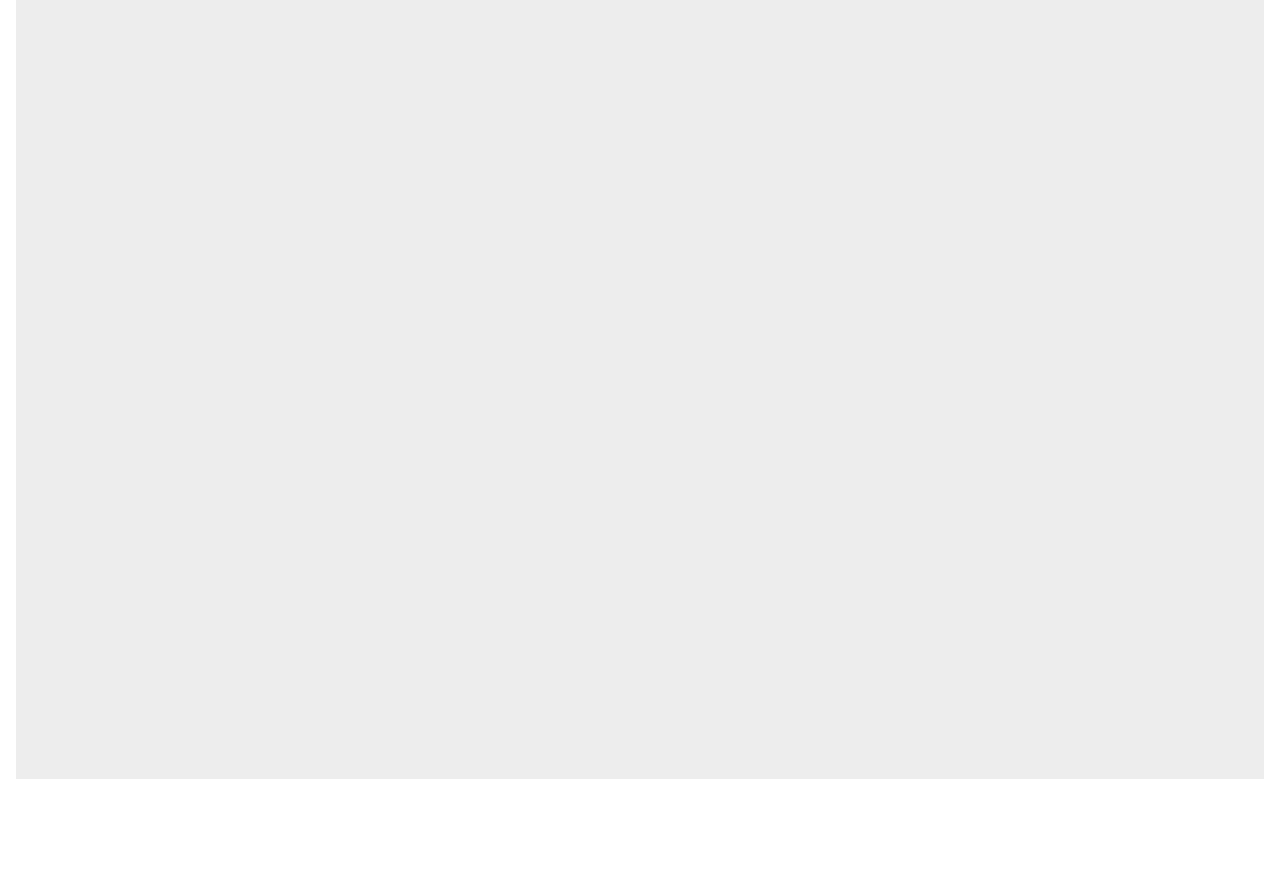
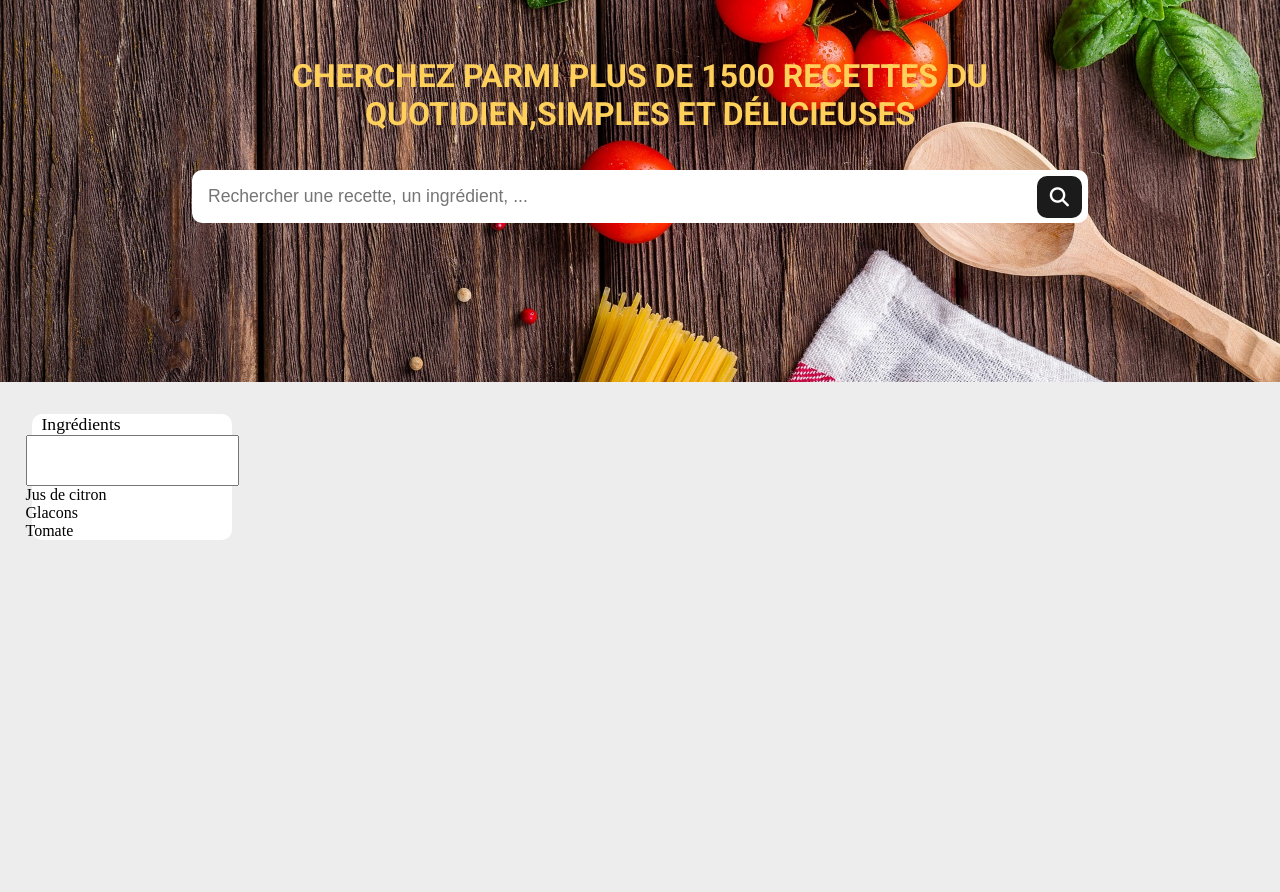
Before and after one commit to Benji-devw/petits-plats, a website: page index.html in a window 1280 px wide. Shown: the part 98-990 px from the top of the page. Before the commit the page ends 893 px from the top, so only its background shows below. Drawn offline with nearby package versions, Linux system fonts and the light colour scheme; files that its build step writes are made by us from their sources; a web font is replaced by a local one.

Commit message:
integration/header

```diff
--- a/assets/styles/sass/components/_variables.scss
+++ b/assets/styles/sass/components/_variables.scss
@@ -3,6 +3,8 @@ $maxW: 1440px;
 
 // Colors
 $color-grey: #ededed;
+$color-yellow: #FFD15B;
+$color-dark: #1B1B1B;
 
 
 // Fonts
@@ -13,8 +15,8 @@ $fast: 0.3s ease;
 
 
 // Mixins
-@mixin flex-row () {
+@mixin flex-col () {
   display: flex;
-  flex-direction: row;
+  flex-direction: column;
   align-items: center;
 }
--- a/assets/styles/sass/home.scss
+++ b/assets/styles/sass/home.scss
@@ -1,13 +1,86 @@
 @import './components/_variables';
-//@import './styles';
+@import './styles';
 
 main {
-  max-width: $maxW;
   margin: auto;
   min-height: 100vh;
   background: $color-grey;
+
+  section {
+    max-width: $maxW;
+  }
+
+  .filters {
+    padding: 2rem;
+
+     .filter-item {
+       display: flex;
+       justify-content: center;
+       background: #fff;
+       width: 200px;
+       border-radius: 10px;
+       //height: 50px;
+       //overflow: hidden;
+
+       span {
+         padding: 1rem;
+       }
+     }
+  }
 }
 
-.logo {
 
+
+
+
+
+
+
+
+
+
+
+header {
+  height: 60vh;
+
+  .header_content {
+    height: 100%;
+    width: 100%;
+    background-image: url("../../spagheti.jpg");
+    background-repeat: no-repeat;
+    background-position: center;
+    background-size: cover;
+
+    @include flex-col;
+    justify-content: center;
+
+    h1 {
+      max-width: 60%;
+      margin-bottom: 2rem;
+    }
+    .search-bar {
+      position: relative;
+      width: 70%;
+      padding: .3rem;
+
+      .search {
+        width: 100%;
+        font-size: 1.1em;
+        padding: 1rem;
+        border-radius: 10px;
+        border: none;
+      }
+      button {
+        position: absolute;
+        right: 11px;
+        top: 11px;
+        height: 42px;
+        width: 45px;
+        border-radius: 10px;
+        border: none;
+        background: $color-dark;
+        cursor: pointer;
+      }
+    }
+  }
 }
--- a/assets/styles/sass/styles.scss
+++ b/assets/styles/sass/styles.scss
@@ -1,5 +1,4 @@
-//@import './components/_variables';
-@import './home';
+@import './components/_variables';
 
 * {
   margin: 0;
@@ -7,26 +6,16 @@
 }
 
 body {
-  font-family: "DM Sans", sans-serif;
-  padding: 1rem;
-}
 
-
-header {
-  margin: auto;
-  padding: 0.5rem;
-  max-width: $maxW;
-}
-header .header_content {
-  display: flex;
-  flex-direction: row;
-  justify-content: space-around;
-  align-items: center;
+  //font-family: 'Shrikhand', cursive;
 }
 
 h1 {
-  font-size: 2.5rem;
+  font-family: 'Roboto', sans-serif;
+  font-size: 2rem;
   margin: 0;
+  color: $color-yellow;
+  text-align: center;
 }
 h2 {
   font-size: 2.5rem;
@@ -36,15 +25,21 @@ p,
 span {
   padding: 0;
   margin: 0;
-  font-size: 1.3rem;
+  font-size: 1.1rem;
+}
+li {
+  list-style: none;
 }
 i {
-  font-size: 1.2rem !important;
+  font-size: 1.2rem;
+  color: #fff;
+}
+input {
+  padding: 1rem;
 }
 
 
-
-:is(div, button, a, select, img, video, i):focus {
+:is(input, div, button, a, select, img, video, i):focus {
   outline: none;
-  box-shadow: 0 0 0 1px white, 0 0 0 3px red;
+  box-shadow: 0 0 0 1px white, 0 0 0 3px $color-yellow;
 }
--- a/index.html
+++ b/index.html
@@ -7,21 +7,39 @@
 <!--    <link rel="icon" type="image/png" href="./assets/favicon.png">-->
     <title>Petits Plats</title>
 
-      <link rel="stylesheet" href="./assets/styles/css/styles.css" >
-<!--    <link href="https://fonts.googleapis.com/css?family=DM+Sans&display=swap" rel="stylesheet">-->
+      <link rel="stylesheet" href="./assets/styles/css/home.css" >
+    <link crossorigin="anonymous" href="https://cdnjs.cloudflare.com/ajax/libs/font-awesome/6.2.1/css/all.min.css"
+          integrity="sha512-MV7K8+y+gLIBoVD59lQIYicR65iaqukzvf/nwasF0nqhPay5w/9lJmVM2hMDcnK1OnMGCdVK+iQrJ7lzPJQd1w=="
+          referrerpolicy="no-referrer" rel="stylesheet"/>
+      <link rel="preconnect" href="https://fonts.googleapis.com">
+      <link rel="preconnect" href="https://fonts.gstatic.com" crossorigin>
+      <link href="https://fonts.googleapis.com/css2?family=Roboto:wght@100;700&family=Shrikhand&display=swap" rel="stylesheet">
   </head>
+
   <body>
     <header>
       <div class="header_content">
-<!--        <a href="https://benji-devw.github.io/Front-End-Fisheye/" aria-label="“Fisheye Home page">-->
-<!--          <img src="./assets/images/logo.png" class="logo" alt="Logo du site Fisheye"/>-->
-<!--        </a>-->
-        <h1>Les petits plats</h1>
+        <h1>CHERCHEZ PARMI PLUS DE 1500 RECETTES DU QUOTIDIEN,SIMPLES ET DÉLICIEUSES</h1>
+        <div class="search-bar">
+          <input class="search" type="search" placeholder="Rechercher une recette, un ingrédient, ...">
+          <button type="submit"><i class="fa-thin fa-magnifying-glass fa-solid"></i></button>
+        </div>
       </div>
     </header>
+
     <main id="main">
       <section class="home_section">
-          MAIN
+          <div class="filters">
+            <div class="filter-item ingredients">
+              <ul>
+                <span>Ingrédients</span>
+                <li><input class="search-ingredients" type="search"></li>
+                <li>Jus de citron</li>
+                <li>Glacons</li>
+                <li>Tomate</li>
+              </ul>
+            </div>
+          </div>
       </section>
     </main>
 
```
Also changed, not shown: assets/styles/css/home.css, 1 other file.
